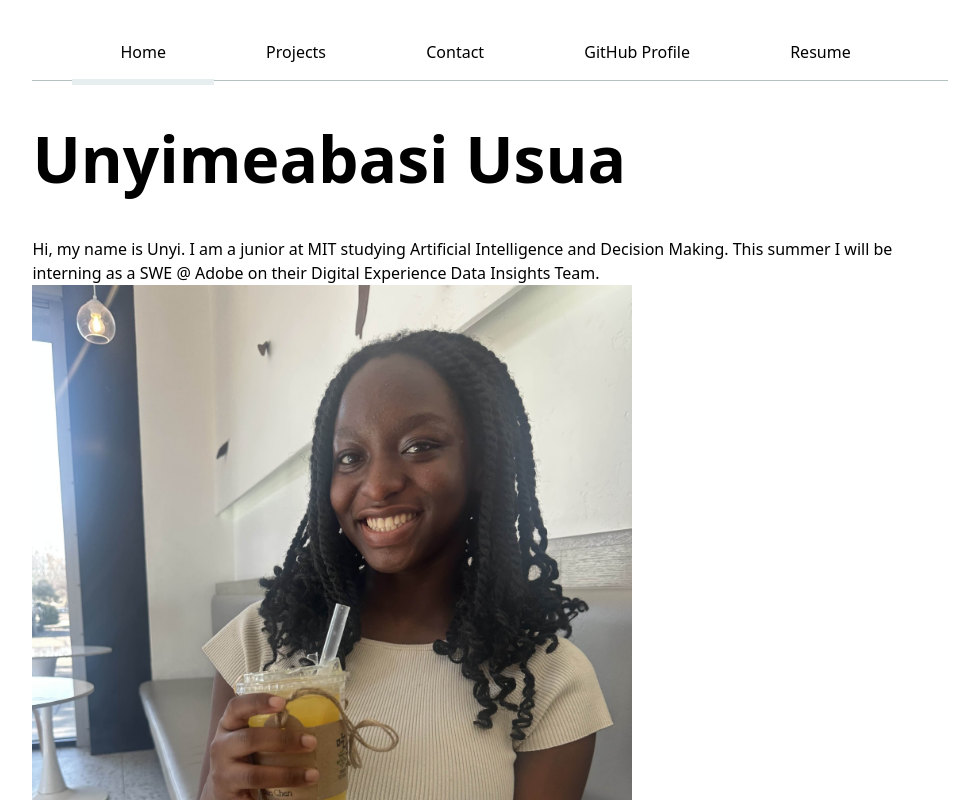
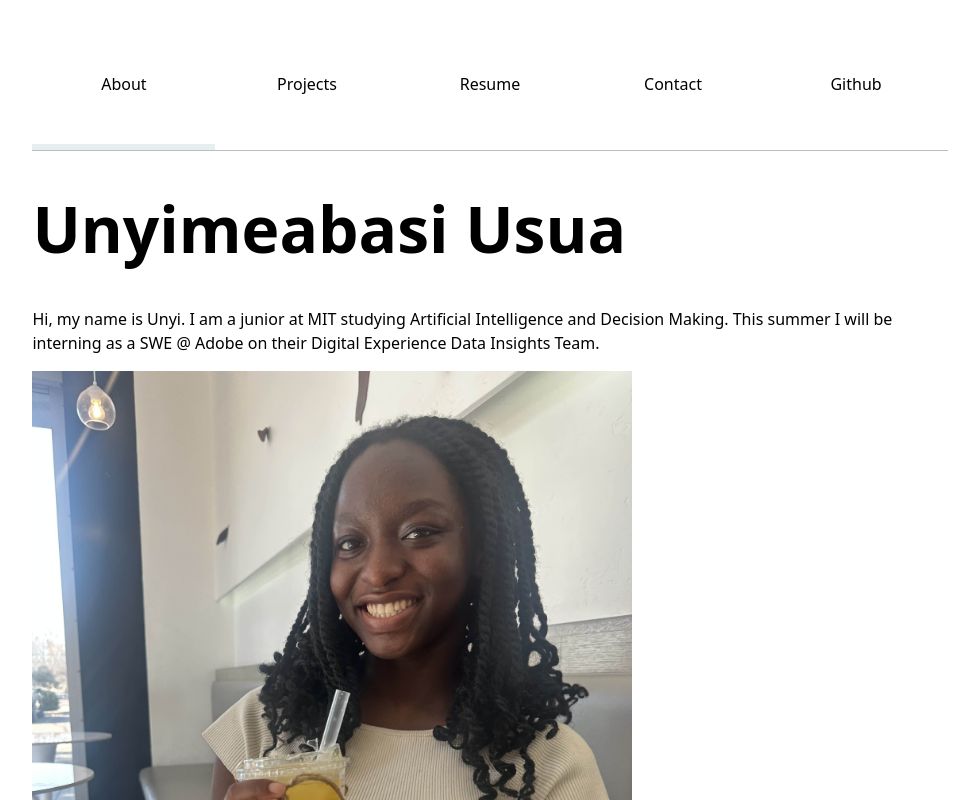
Before and after one commit to unyimeu/Svelte_Portfolio-, a SvelteKit app: page / in a window 1280 px wide. Shown: the top 800 px of the page, without its empty margins (150-1129 px from the left). Built offline with nearby package versions, Linux system fonts and the light colour scheme.

Commit message:
finished part1 of lab4

```diff
--- a/src/lib/projects.json
+++ b/src/lib/projects.json
@@ -1,22 +1,22 @@
 [
   {
     "title": "My First Project",
-    "image": "images/travel_and_chat.png",
+    "image": "../images/travel_and_chat.png",
     "description": "This project explores..."
   },
   {
     "title": "My Second Project",
-    "image": "images/travel_and_chat.png",
+    "image": "../images/travel_and_chat.png",
     "description": "In this project, I..."
   },
   {
     "title": "My Third Project",
-    "image": "images/travel_and_chat.png",
+    "image": "../images/travel_and_chat.png",
     "description": "In this project, I..."
   },
   {
     "title": "My Fourth Project",
-    "image": "images/travel_and_chat.png",
+    "image": "../images/travel_and_chat.png",
     "description": "In this project, I..."
   }
 ]
--- /dev/null
+++ b/src/routes/+layout.svelte
@@ -0,0 +1,45 @@
+<script>
+  import { page } from "$app/stores";
+  import { base } from "$app/paths";
+
+  let pages = [
+    { url: "/", title: "About" },
+    { url: "/projects", title: "Projects" },
+    { url: "/resume", title: "Resume" },
+    { url: "/contact", title: "Contact" },
+    { url: "https://github.com/unyimeu", title: "Github" },
+  ];
+</script>
+
+<nav class="nav">
+  {#each pages as p}
+    <a
+      href={!p.url.startsWith("http") ? base + p.url : p.url}
+      class:current={p.url === "/" // is this link the home page?
+        ? $page.url.pathname === base + "/" // if yes - set current = true if the path name matches. Else, set current = true if the path name starts correctly
+        : $page.url.pathname.startsWith(base + p.url)}
+      target={p.url.startsWith("http") ? "_blank" : null}
+    >
+      {p.title}
+    </a>
+  {/each}
+</nav>
+<slot />
+
+<style>
+  nav {
+    display: flex;
+    margin-bottom: 1em;
+    border-bottom-width: 1px;
+    border-bottom-style: solid;
+    border-bottom-color: oklch(80% 3% 200);
+  }
+
+  nav a {
+    flex: 1;
+    text-decoration: none;
+    color: inherit;
+    text-align: center;
+    padding: 3em;
+  }
+</style>
--- a/src/routes/+page.svelte
+++ b/src/routes/+page.svelte
@@ -5,25 +5,14 @@
   import ReadingItem from "$lib/ReadingItem.svelte";
 </script>
 
-<nav class="nav">
-  <ol>
-    <li class="nav"><a class="current" href="./">Home</a></li>
-    <li class="nav"><a href="projects">Projects</a></li>
-    <li class="nav"><a href="contact">Contact</a></li>
-    <li class="nav">
-      <a href="https://github.com/unyimeu" target="_blank">GitHub Profile</a>
-    </li>
-    <li class="nav"><a href="resume">Resume</a></li>
-  </ol>
-</nav>
-
 <h1>Unyimeabasi Usua</h1>
 <p>
   Hi, my name is Unyi. I am a junior at MIT studying Artificial Intelligence and
   Decision Making. This summer I will be interning as a SWE @ Adobe on their
   Digital Experience Data Insights Team.
-  <img src="images/drinking boba.jpg" alt="Unyimeabasi Usua" width="600" />
+
 </p>
+<img src="images/drinking boba.jpg" alt="Unyimeabasi Usua" width="600" />
 
 <h2>Projects</h2>
 
--- a/static/style.css
+++ b/static/style.css
@@ -22,22 +22,6 @@
   display: contents;
 }
 
-nav {
-  display: flex;
-  margin-bottom: 1em;
-  border-bottom-width: 1px;
-  border-bottom-style: solid;
-  border-bottom-color: oklch(80% 3% 200);
-
-}
-
-nav a {
-  flex: 1;
-  text-decoration: none;
-  color: inherit;
-  text-align: center;
-  padding: 3em;
-}
 
 a{
   color: inherit;
```
Also changed, not shown: src/routes/contact/+page.svelte (+0 -11 lines), src/routes/projects/+page.svelte (+1 -11 lines), src/routes/resume/+page.svelte (+0 -11 lines).
